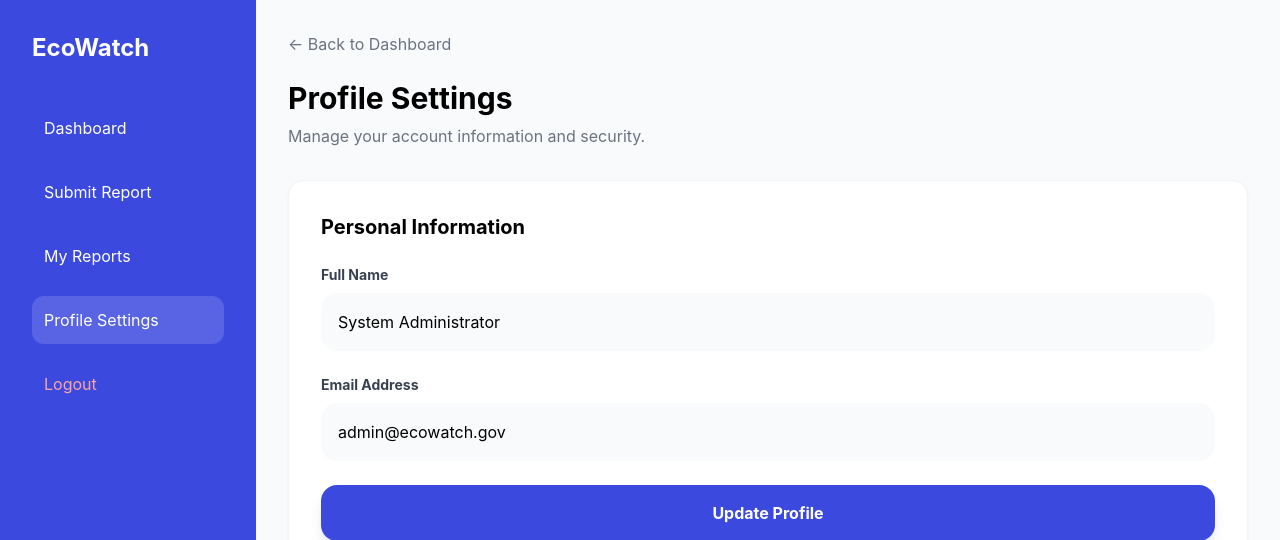
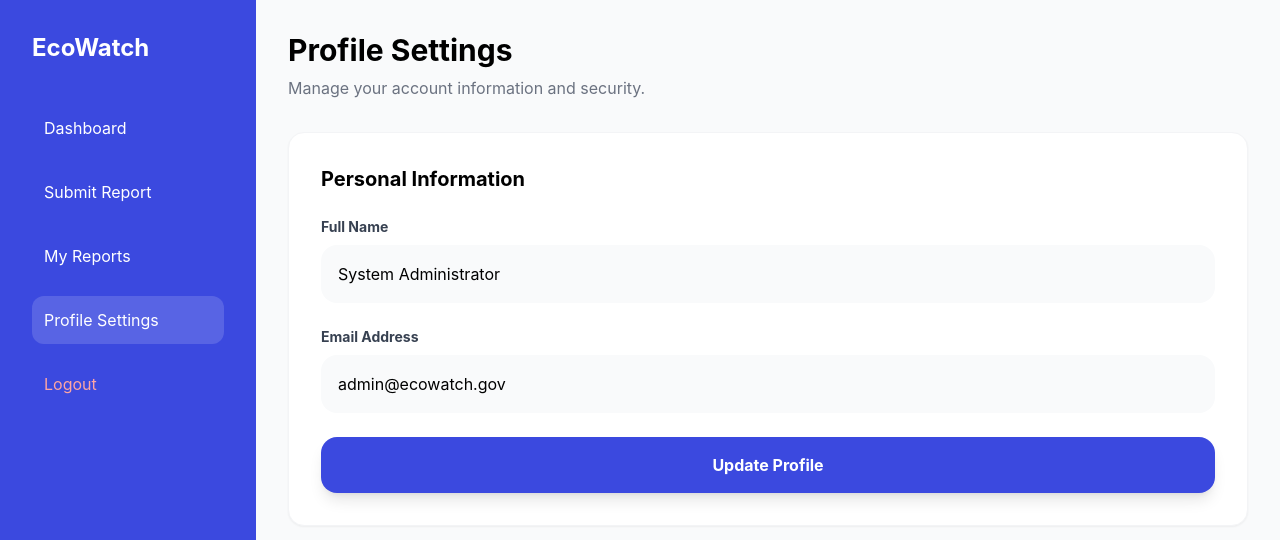
Before and after one commit to YourGbDev/EcoWatch, a PHP site: page /smart-flood-waste-monitoring/profile.php in a window 1280 px wide. Shown: the top 540 px of the page. Run offline with PHP 8.4, Linux system fonts and the light colour scheme; a user stored in the database is signed in; data comes from the database, SQL or seed files in the repository; some libraries are stand-ins or nearby versions.

Commit message:
Remove redundant Back-to-Dashboard links on My Reports & Profile to match sidebar layout

```diff
--- a/my_reports.php
+++ b/my_reports.php
@@ -44,7 +44,6 @@ try {
     </aside>
 
     <main class="flex-1 p-8">
-        <a href="<?php echo BASE_URL; ?>/dashboard.php" class="text-gray-500 hover:text-indigo-600 mb-6 inline-block">← Back to Dashboard</a>
         <h1 class="text-3xl font-bold mb-2">My Reports</h1>
         <p class="text-gray-500 mb-8">Track and manage all your submitted environmental incident reports.</p>
 
--- a/profile.php
+++ b/profile.php
@@ -46,7 +46,6 @@ try {
     </aside>
 
     <main class="flex-1 p-8">
-        <a href="<?php echo BASE_URL; ?>/dashboard.php" class="text-gray-500 hover:text-indigo-600 mb-6 inline-block">← Back to Dashboard</a>
         <h1 class="text-3xl font-bold mb-2">Profile Settings</h1>
         <p class="text-gray-500 mb-8">Manage your account information and security.</p>
 
```
